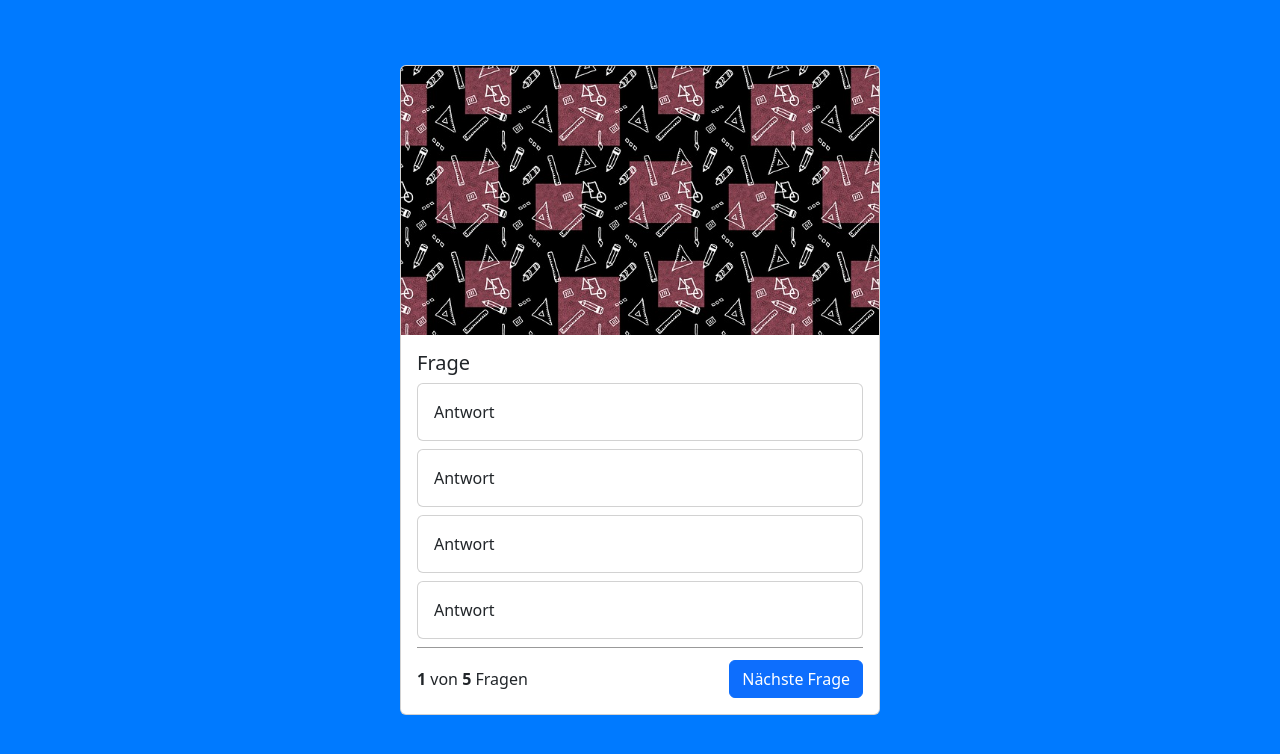
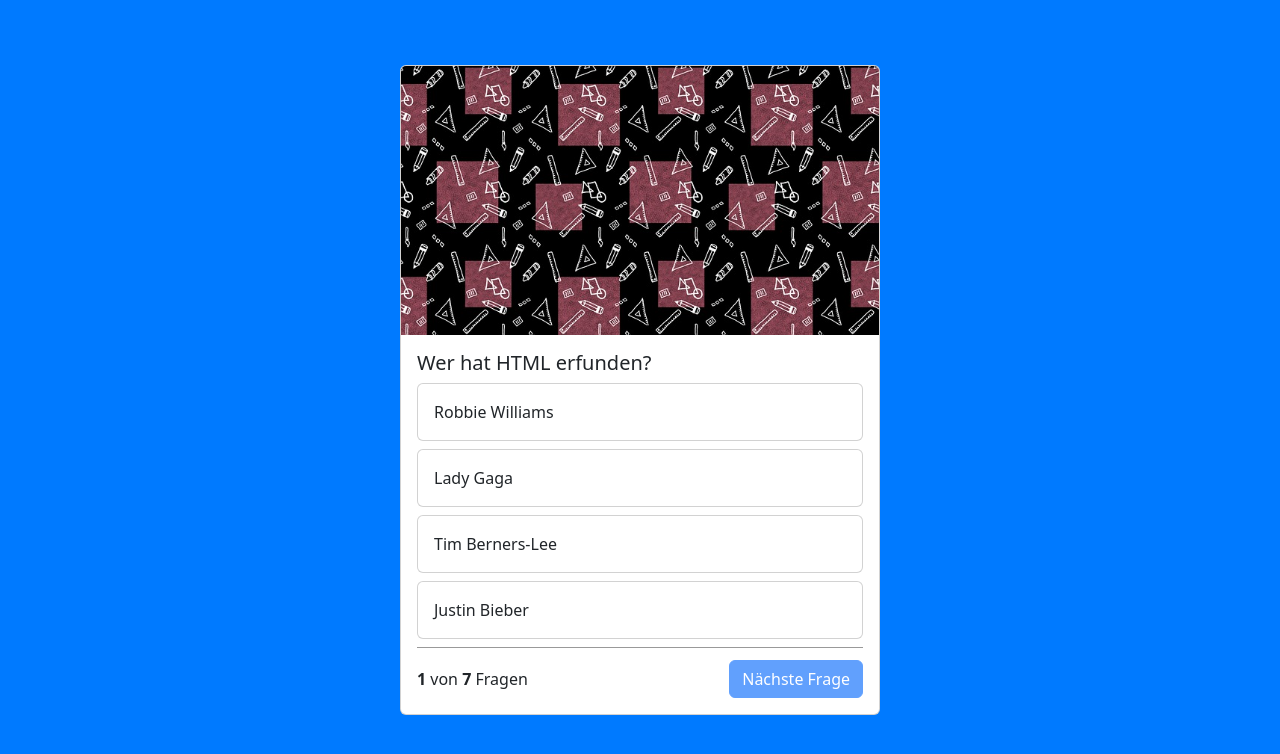
Before and after one commit to SaschaKasten/quizapp, a plain HTML site: page index.html in a window 1280 px wide. Shown: the part 60-814 px from the top of the page. Drawn offline with nearby package versions, Linux system fonts and the light colour scheme.

Commit message:
added functions

```diff
--- a/index.html
+++ b/index.html
@@ -18,7 +18,7 @@
 
 </head>
 
-<body>
+<body onload="init()">
 
     <nav class="navbar navbar-light bg-light">
         <div class="container-fluid">
@@ -31,38 +31,38 @@
         <div class="card quiz-card">
             <img src="img/pencil.jpg" class="card-img-top">
             <div class="card-body">
-                <h5 class="card-title">Frage</h5>
+                <h5 class="card-title" id="questiontext">Frage</h5>
 
-                <div class="card mb-2">
-                    <div class="card-body">
+                <div class="card quiz-answer-card mb-2" onclick="answer('answer_1')">
+                    <div class="card-body" id="answer_1">
                         Antwort
                     </div>
                 </div>
 
-                <div class="card mb-2">
-                    <div class="card-body">
+                <div class="card quiz-answer-card mb-2" onclick="answer('answer_2')">
+                    <div class="card-body" id="answer_2">
                         Antwort
                     </div>
                 </div>
 
-                <div class="card mb-2">
-                    <div class="card-body">
+                <div class="card quiz-answer-card mb-2" onclick="answer('answer_3')">
+                    <div class="card-body" id="answer_3">
                         Antwort
                     </div>
                 </div>
 
-                <div class="card mb-2">
-                    <div class="card-body">
+                <div class="card quiz-answer-card mb-2" onclick="answer('answer_4')">
+                    <div class="card-body" id="answer_4">
                         Antwort
                     </div>
                 </div>
 
                 <div class="question-footer">
                     <span>
-                        <b>1</b> von <b>5</b> Fragen
+                        <b>1</b> von <b id="all-questions">5</b> Fragen
                     </span>
 
-                    <button class="btn btn-primary">Nächste Frage</button>
+                    <button onclick="nextQuestion()" class="btn btn-primary" id="next-button" disabled>Nächste Frage</button>
                 </div>
 
 
--- a/script.js
+++ b/script.js
@@ -0,0 +1,103 @@
+let questions = [
+    {
+        "question": "Wer hat HTML erfunden?",
+        "answer_1": "Robbie Williams",
+        "answer_2": "Lady Gaga",
+        "answer_3": "Tim Berners-Lee",
+        "answer_4": "Justin Bieber",
+        "right_answer": 3
+    },
+    {
+        "question": "Wann wurde Deutschland das letzte Mal Weltmeister?",
+        "answer_1": "Robbie Williamsxx",
+        "answer_2": "Lady Gaga",
+        "answer_3": "Tim Berners-Lee",
+        "answer_4": "Justin Bieber",
+        "right_answer": 3
+    },
+    {
+        "question": "Wer hat HTML erfunden?",
+        "answer_1": "Robbie Williams",
+        "answer_2": "Lady Gaga",
+        "answer_3": "Tim Berners-Lee",
+        "answer_4": "Justin Bieber",
+        "right_answer": 3
+    },
+    {
+        "question": "Wer hat HTML erfunden?",
+        "answer_1": "Robbie Williams",
+        "answer_2": "Lady Gaga",
+        "answer_3": "Tim Berners-Lee",
+        "answer_4": "Justin Bieber",
+        "right_answer": 3
+    },
+    {
+        "question": "Wer hat HTML erfunden?",
+        "answer_1": "Robbie Williams",
+        "answer_2": "Lady Gaga",
+        "answer_3": "Tim Berners-Lee",
+        "answer_4": "Justin Bieber",
+        "right_answer": 3
+    },
+    {
+        "question": "Wer hat HTML erfunden?",
+        "answer_1": "Robbie Williams",
+        "answer_2": "Lady Gaga",
+        "answer_3": "Tim Berners-Lee",
+        "answer_4": "Justin Bieber",
+        "right_answer": 3
+    },
+    {
+        "question": "Wer hat HTML erfunden?",
+        "answer_1": "Robbie Williams",
+        "answer_2": "Lady Gaga",
+        "answer_3": "Tim Berners-Lee",
+        "answer_4": "Justin Bieber",
+        "right_answer": 3
+    }
+];
+
+let currentQuestion = 0;
+
+
+function init() {
+    document.getElementById('all-questions').innerHTML = questions.length;
+
+    showQuestion();
+}
+
+function showQuestion() {
+    let question = questions[currentQuestion];
+
+    document.getElementById('questiontext').innerHTML = question['question'];
+    document.getElementById('answer_1').innerHTML = question['answer_1'];
+    document.getElementById('answer_2').innerHTML = question['answer_2'];
+    document.getElementById('answer_3').innerHTML = question['answer_3'];
+    document.getElementById('answer_4').innerHTML = question['answer_4'];
+}
+
+function answer(selection) {
+    let question = questions[currentQuestion];
+    console.log('Selected answer is ', selection)
+    let selectedQuestionNumber = selection.slice(-1);
+    console.log('selectedQuestionNumber is ', selectedQuestionNumber);
+    console.log('Current question is ', question['right_answer']);
+
+    let idOfRightAnswer = `answer_${question['right_answer']}`;
+
+
+    if(selectedQuestionNumber == question['right_answer']) {
+        console.log('Richtige Antwort!');
+        document.getElementById(selection).parentNode.classList.add('bg-success');
+    } else {
+        console.log('Falsche Antwort!');
+        document.getElementById(selection).parentNode.classList.add('bg-danger');
+        document.getElementById(idOfRightAnswer).parentNode.classList.add('bg-success');
+    }
+    document.getElementById('next-button').disabled = false;
+}
+
+    function nextQuestion() {
+        currentQuestion++; // z.B. von 0 auf 1
+        showQuestion();
+    }
--- a/style.css
+++ b/style.css
@@ -13,6 +13,7 @@ body {
 .quiz-card {
     width: 30rem;
 }
+
 .question-footer {
     border-top: 1px solid rgba(0,0,0,0.4);
     display: flex;
@@ -21,3 +22,12 @@ body {
     padding-top: 12px;
 
 }
+
+.quiz-answer-card:hover {
+    cursor: pointer;
+    background-color: rgba(0,0,0,0.05);
+}
+
+.bg-success, .bg-danger {
+    color: white;
+}
```
